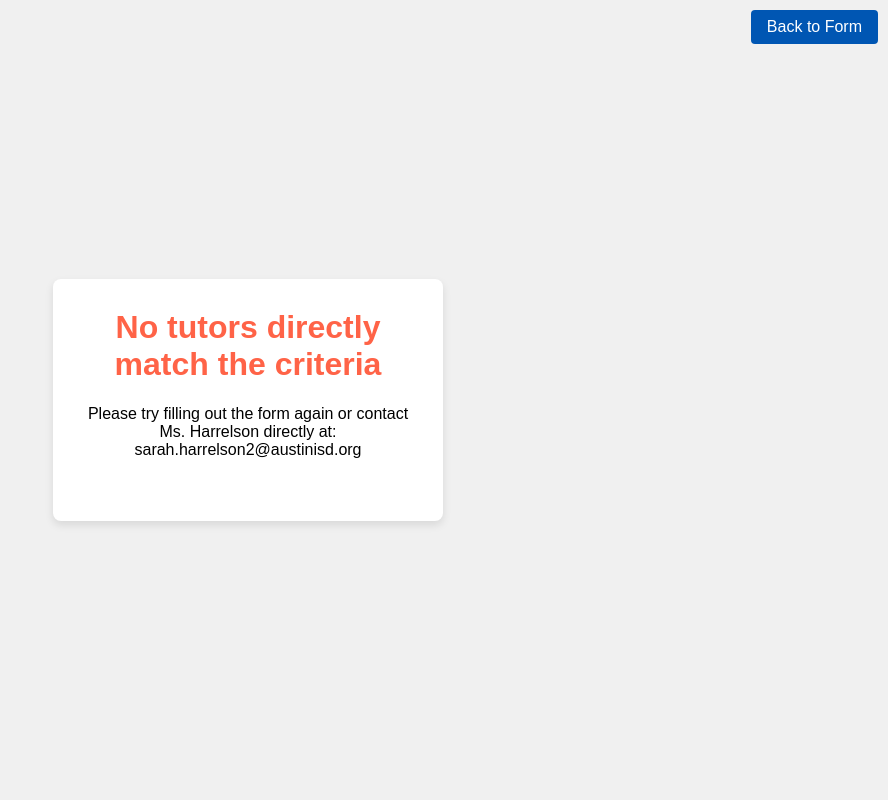
After one commit to maxwoodruffvale/WebAppsFinal, a Flask app: template templates/noTutors.html in a window 1280 px wide. The commit adds this page. Shown: the whole page, without its empty margins (392-1280 px from the left). Run offline with Flask 3, Linux system fonts and the light colour scheme; the template is opened without the code that fills it, so the values that code supplies are empty.

Commit message:
ms. harrelson's suggestions were incorporated

```diff
--- a/app.py
+++ b/app.py
@@ -1,6 +1,5 @@
 import flask as fk
-
-from flask import render_template, redirect, url_for, session
+from flask import render_template, redirect, url_for, session, request
 import logging
 from google.oauth2 import service_account
 from googleapiclient.discovery import build
@@ -15,6 +14,7 @@ from email.mime.text import MIMEText
 import sqlite3
 import hmac
 from passlib.hash import sha256_crypt
+import socket
 
 global msg
 
@@ -60,6 +60,14 @@ def send_sms(to_phone, message):
 
     print('Message sent. SID:', message.sid)
 
+def ip_to_number(ip):
+    return int.from_bytes(map(int, ip.split('.')), byteorder='big')
+
+def is_ip_in_range(ip, range_start, range_end):
+    ip_num = ip_to_number(ip)
+    return ip_num >= ip_to_number(range_start) and ip_num <= ip_to_number(range_end)
+
+
 logging.basicConfig(level=logging.DEBUG)
 app = fk.Flask(__name__)
 
@@ -94,27 +102,37 @@ student_email=""
 @app.route("/", methods = ["GET", "POST"])
 def index():
     if(fk.request.method == "GET"):
-        return(render_template("studentRequest.html")) #defualt to the student sign up page for when a student scans qr code
+        user_ip = request.headers.get('X-Forwarded-For', request.remote_addr)
+        print(user_ip)
+        range_start = '10.223.149.1'
+        range_end = '10.223.149.255'
+
+        error=""
+        if is_ip_in_range(user_ip, range_start, range_end):
+            error="AISD Wifi"
+
+        #return f'Your IP is {user_ip}'
+        return(render_template("studentRequest.html", error=error)) #defualt to the student sign up page for when a student scans qr code
     else:
         name = request.form['name']
-        grade = request.form['class']
+        grade = ''
         math_class = request.form['math_class']
         availability = request.form['availability']
         day_availability = request.form['day_availability']
         student_email = request.form['email']
+        langauge = request.form['language']
 
         student = [name, grade, math_class, availability, day_availability, student_email]
 
         all_tutors = fetchTutors()
 
-        filtered_tutors = filterTutors(all_tutors, grade, math_class, availability, day_availability)
+        filtered_tutors = filterTutors(all_tutors, grade, math_class, availability, day_availability, langauge)
 
 
         if filtered_tutors:
             return render_template("tutorSelectPage.html", tutors=filtered_tutors[:3] if len(filtered_tutors) >= 3 else filtered_tutors[:], Student=student)
         else:
-            return "No tutors available"
-
+            return render_tempate("noTutors.html")
 @app.route('/login', methods=["GET", "POST"])
 def login():
     if request.method == 'POST':
@@ -156,7 +174,8 @@ def fetchTutors():
             contact = row[6] if len(row) > 6 else ""
             phone = row[7] if len(row) > 7 else ""
             day_availability = row[8] if len(row) > 8 else ""
-            tutor = {'name': name, 'bio': bio, 'image': image, 'availability': availability, 'math_classes': math_classes, 'grade': grade, 'contact': contact, 'phone':phone, 'day_availability': day_availability}
+            languages = row[9] if len(row) > 9 else ""
+            tutor = {'name': name, 'bio': bio, 'image': image, 'availability': availability, 'math_classes': math_classes, 'grade': grade, 'contact': contact, 'phone':phone, 'day_availability': day_availability, 'languages': languages}
             tutors_data.append(tutor)
 
         return tutors_data
@@ -164,12 +183,23 @@ def fetchTutors():
         print(f"Error fetching tutors from Google Sheet: {e}")
         return None
 
-def filterTutors(tutors, grade, math_class, availability, day_availability):
+def filterTutors(tutors, grade, math_class, availability, day_availability, language):
     filtered_tutors = []
+    print(availability)
+    print(math_class)
+    print(day_availability)
+    for tutor in tutors:
+        print(tutor['availability'])
+        print(tutor['math_classes'])
+        print(tutor["day_availability"])
 
-    for tutor in tutors:
-        if availability in tutor['availability'] and math_class in tutor['math_classes'] and day_availability in tutor['day_availability']:
-            filtered_tutors.append(tutor)
+        if availability.lower() in tutor['availability'].lower() and math_class.lower() in tutor['math_classes'].lower() and day_availability.lower() in tutor['day_availability'].lower():
+            if language and language !="":
+                if(language.lower in tutor['languages'].lower()):
+                    filtered_tutors.append(tutor)
+            else:
+                filtered_tutors.append(tutor)
+
 
     return filtered_tutors
 
@@ -212,11 +242,11 @@ def test_jawn():
         student=student.split(", ")
         print(student)
 
-        student_msg = f'LASA Math Tutoring Service: Your tutor is {name}. You can contact them at {contact}. They also recieved an email and may reach out soon.'
+        student_msg = f"LASA Math Tutoring Service: Your tutor is {name}. You can contact them at {contact}. They also recieved an email and may reach out soon. If they haven't reached out or you havent heard from them in 48 hours, please contact sarah.harrelson2@austinisd.org"
 
-        tutor_msg = f'LASA Math Tutoring Service: your new student is {student[0]} in {student[2]}. They are in {student[1]}th grade. They want to meet on {student[4]} in the {student[3]}. You can contact them at {student[5]}'
+        tutor_msg = f'LASA Math Tutoring Service: your new student is {student[0]} in {student[2]}. They want to meet on {student[4]} in the {student[3]}. You can contact them at {student[5]}'
 
-        harrelson_msg = f'LASA Math Tutoring Service: {student[0]} has been matched up with {name} to learn {student[2]} on {student[4]} in the {student[3]}. Tutor email: {contact}, student email: {student[5]}'
+        harrelson_msg = f'LASA Math Tutoring Service: {student[0]} has been matched up with {name} to learn {student[2]} on {student[4]} in the {student[3]} time period. Tutor email: {contact}, student email: {student[5]}'
 
         print(student_msg)
         print(tutor_msg)
@@ -269,4 +299,4 @@ def support():
 
 
 if __name__ == "__main__":
-    app.run(debug=True)
+    app.run(host='0.0.0.0', port=5000)
--- /dev/null
+++ b/templates/noTutors.html
@@ -0,0 +1,62 @@
+<!DOCTYPE html>
+<html lang="en">
+<head>
+<meta charset="UTF-8">
+<meta name="viewport" content="width=device-width, initial-scale=1.0">
+<title>Contact Confirmation</title>
+<style>
+
+body {
+    font-family: Arial, sans-serif;
+    background-color: #f0f0f0;
+    margin: 0;
+    padding: 0;
+    display: flex;
+    justify-content: center;
+    align-items: center;
+    min-height: 100vh;
+}
+
+#jawn {
+    width: 350px;
+    background-color: #fff;
+    padding: 20px;
+    border-radius: 8px;
+    box-shadow: 0 4px 8px rgba(0, 0, 0, 0.1);
+    text-align: center;
+}
+
+h1 {
+    margin-top: 10px;
+    color: #ff6347;
+}
+
+p {
+    margin-top: 10px;
+    min-height: 80px;
+}
+#homeButton {
+        position: fixed;
+        top: 0;
+        right: 0;
+        margin: 10px;
+        padding: 8px 16px;
+        background-color: #0056b3;
+        color: #fff;
+        border: none;
+        border-radius: 4px;
+        cursor: pointer;
+        text-decoration: None;
+    }
+
+</style>
+
+</head>
+<body>
+  <div id="jawn">
+    <h1>No tutors directly match the criteria</h1>
+    <p>Please try filling out the form again or contact Ms. Harrelson directly at: sarah.harrelson2@austinisd.org</p>
+    <a id="homeButton" href="/">Back to Form</a>
+  </div>
+</body>
+</html>
```
Also changed, not shown: templates/studentRequest.html (+29 -20 lines).
